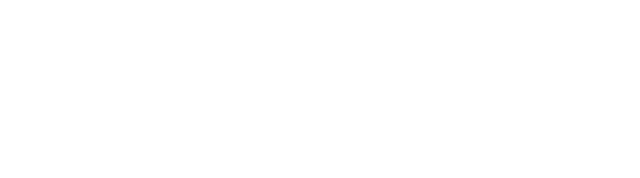
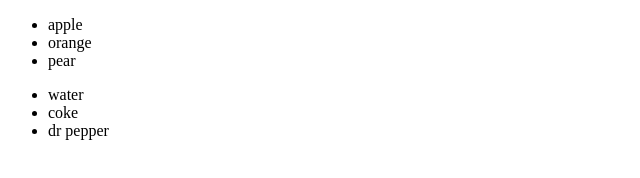
Before and after one commit to Tarsum67/test, a plain HTML site: page index.html in a window 1280 px wide. Shown: the whole page, without its empty margins (0-640 px from the left). Drawn offline with Linux system fonts and the light colour scheme; files that its build step writes are made by us from their sources.

Commit message:
added code to html

```diff
--- a/index.html
+++ b/index.html
@@ -1,13 +1,20 @@
 <!DOCTYPE html>
 <html lang="en">
-<head>
-    <meta charset="UTF-8">
-    <meta name="viewport" content="width=device-width, initial-scale=1.0">
-    <title>Hello word
-
-    </title>
-</head>
-<body>
-
-</body>
+  <head>
+    <meta charset="UTF-8" />
+    <meta name="viewport" content="width=device-width, initial-scale=1.0" />
+    <title>Hello word <link rel="stylesheet" href="style.css"></title>
+  </head>
+  <body>
+    <ul>
+      <li>apple</li>
+      <li>orange</li>
+      <li>pear</li>
+    </ul>
+    <ul>
+      <li>water</li>
+      <li>coke</li>
+      <li>dr pepper</li>
+    </ul>
+  </body>
 </html>
```
